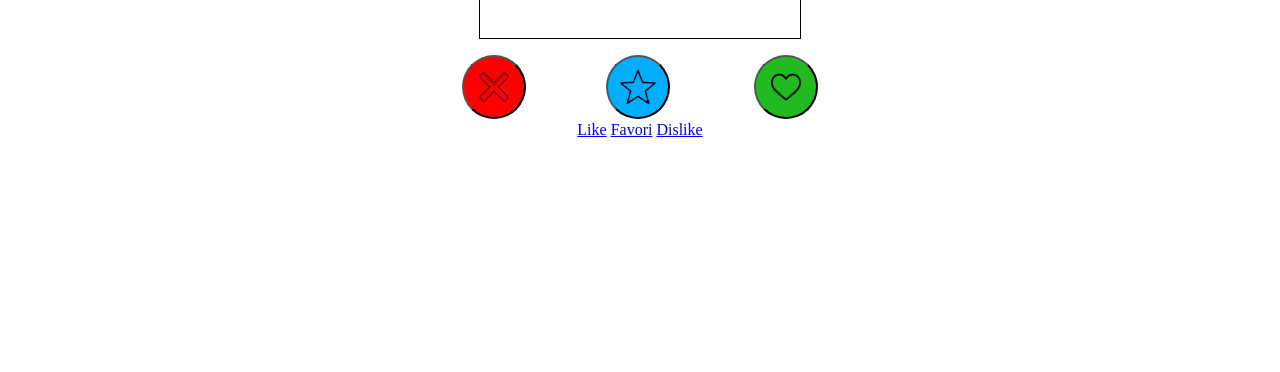
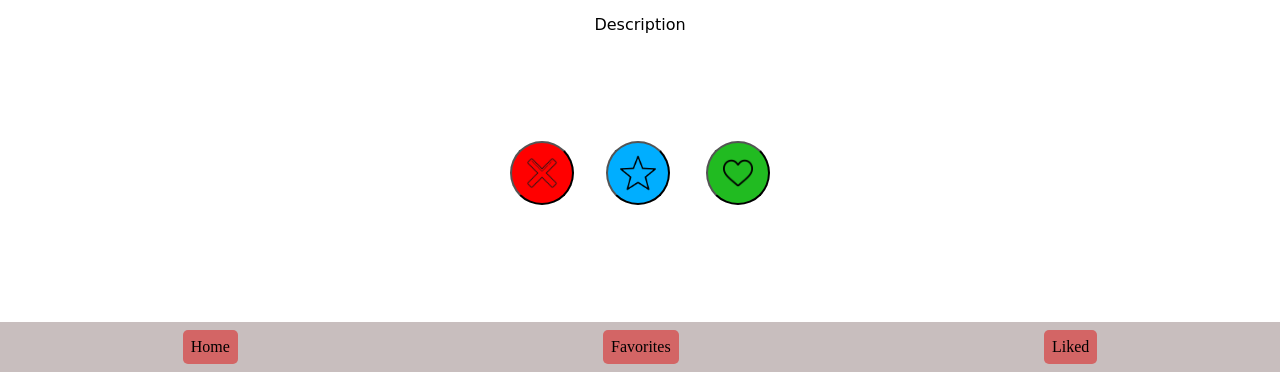
Before and after one commit to DariusGmsds/TinderForPokemon, a PHP site: page / in a window 1280 px wide. Shown: the part 428-800 px from the top of the page. Run offline with PHP 8.4, Linux system fonts and the light colour scheme.

Commit message:
add reponsive desgin, btn favori and description

```diff
--- a/webSite/css/style.css
+++ b/webSite/css/style.css
@@ -31,15 +33,15 @@
     background-color: #f5f5f5;
     background-repeat: no-repeat;
     background-position: center;
-    margin-left: 5vh;
-    margin-right: 5vh;
+    margin-left: 2vh;
+    margin-right: 2vh;
     margin-top: 1vh;
 }
 
 #navBtnOptions {
     display: flex;
-    justify-content: center;
     align-items: center;
+    justify-content: space-around;
 }
 
 #btnLike {
@@ -115,15 +86,44 @@
     width: 40vh;
     height: 10vh;
     margin-bottom: 1vh;
-    border: solid 1px black;
 }
 
 p {
     font-family: 'Press Start 2P', cursive;
-    font-size: 1.5vh;
-
+    font-size: 2vh;
     display: flex;
     justify-content: center;
     align-items: center;
     margin-top: 2vh;
 }
+
+/*make a good desgin for link */
+a {
+    text-decoration: none;
+    color: black;
+    text-align: center;
+    margin: 5vh;
+    background-color: rgb(211, 101, 101);
+    border-radius: 5px;
+    font-size: 100%;
+    padding: 1vh;
+
+}
+
+#navMenu {
+    width: 100%;
+    height: 10%;
+    background-color: rgba(192, 181, 181, 0.87);
+    display: flex;
+    justify-content: center;
+    align-items: center;
+    list-style: none;
+    justify-content: space-around;
+
+    position: fixed;
+    height: 50px;
+    bottom: 0px;
+    left: 0px;
+    right: 0px;
+    margin-bottom: 0px;
+}
--- a/webSite/index.html
+++ b/webSite/index.php
@@ -23,17 +23,13 @@
         </div>
             <nav id="navBtnOption">
                 <button id="btnDislike" onclick="randomPokemon()">
-                </button><button id="btnFavori" onclick="addFavorite()"></button>
+                </button><button id="btnFavori" onclick="addFavorites()"></button>
                 <button id="btnLike" onclick="randomPokemon()"></button>
             </nav>
-            <!-- make nav with 3 link -->
-            <nav>
-                <a href="index.html">Like</a>
-                <a href="favori.html">Favori</a>
-                <a href="dislike.html">Dislike</a>
-            </nav>
+            <?php include 'nav.html'; ?>
+
     </main>
-    <script src="js/script.js" onload="randomPokemon()"></script>
+    <script src="js/script.js"></script>
 </body>
 
 </html>
--- /dev/null
+++ b/webSite/nav.html
@@ -0,0 +1,8 @@
+
+
+ <!-- make nav with 3 link -->
+ <nav id="navMenu">
+    <a href="dislike.html">Home</a>
+    <a href="favorites.html">Favorites</a>
+    <a href="index.html">Liked</a>
+</nav>
```
Also changed, not shown: other parts of webSite/css/style.css (+5 -34 lines), webSite/js/script.js (+71 -15 lines).
